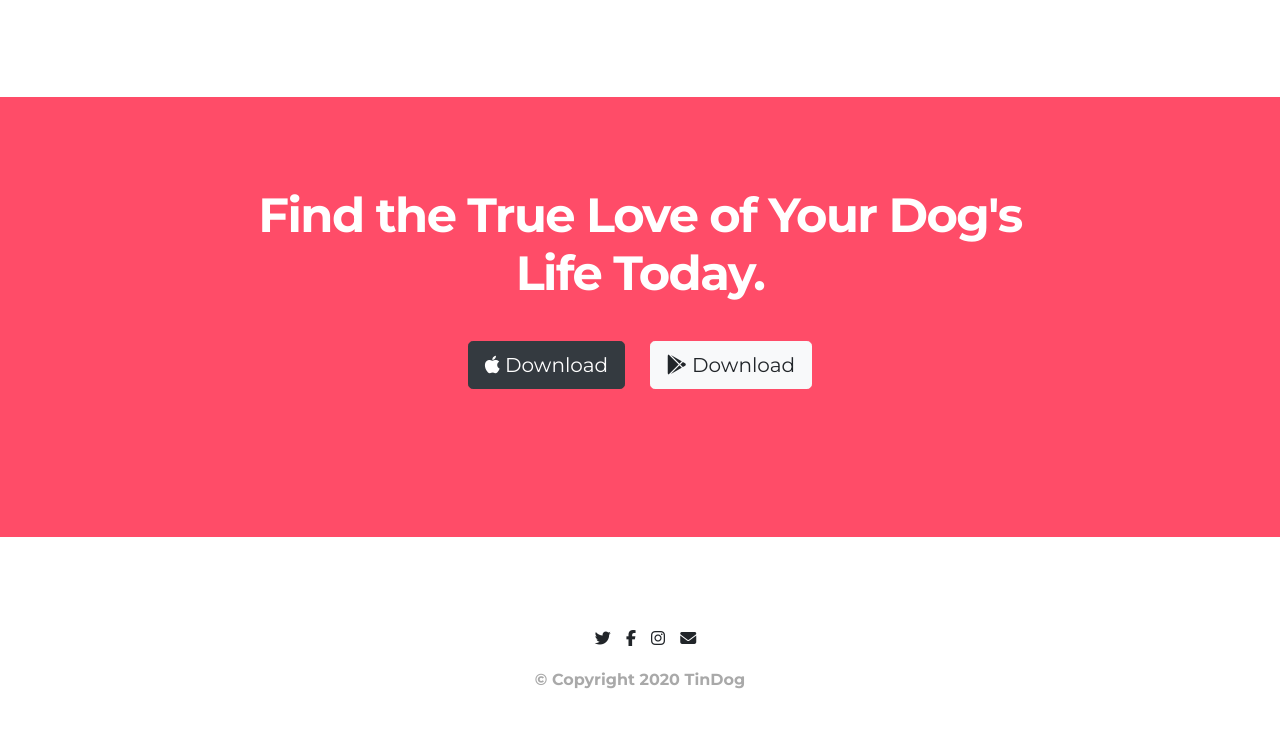
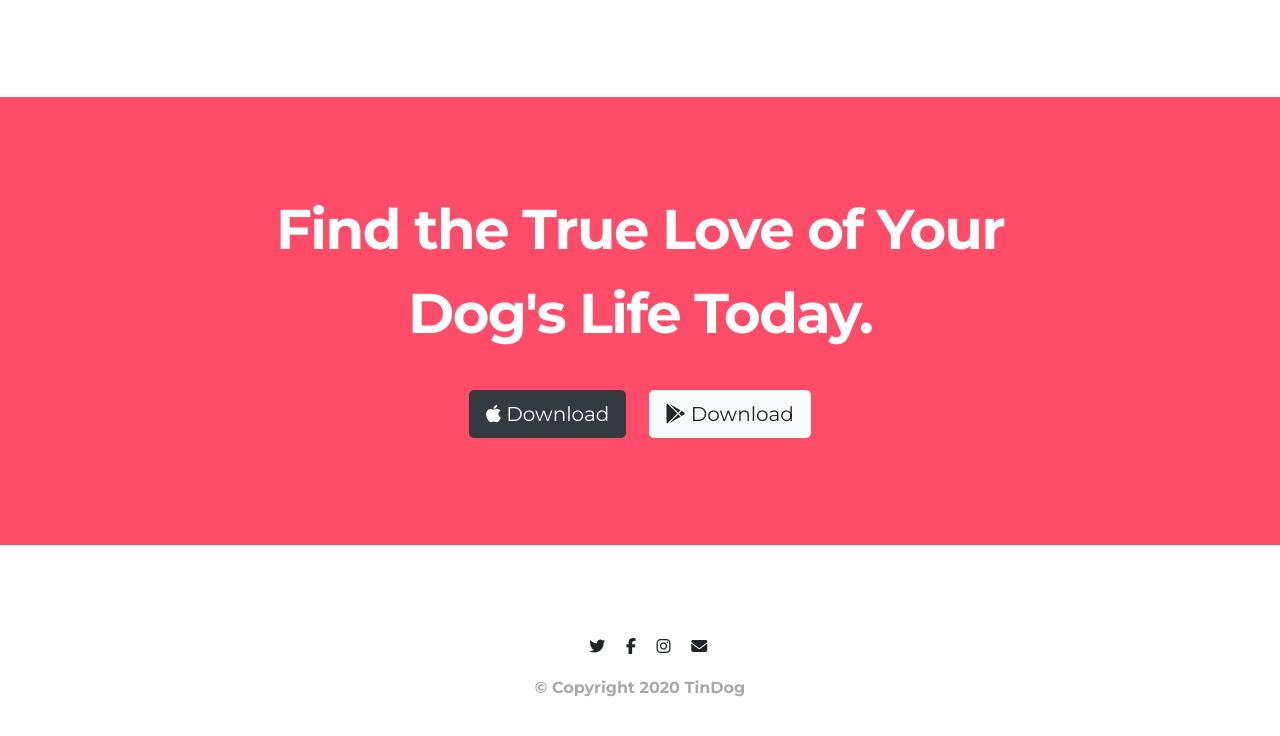
Before and after one commit to cricsomenet/Tindog, a plain HTML site: page index.html in a window 1280 px wide. Shown: the part 2576-3312 px from the top of the page. Drawn offline with nearby package versions, Linux system fonts and the light colour scheme.

Commit message:
Update styles.css

```diff
--- a/css/styles.css
+++ b/css/styles.css
@@ -183,7 +183,7 @@ padding: 100px;
 background-color: #ff4c68;
 text-align: center;
 color: #fff;
-padding: 7% 10% 10%;
+padding: 7% 15%;
 }
 
 .btn-cta {
@@ -191,8 +191,9 @@ padding: 7% 10% 10%;
 }
 
 .h3-cta {
-  font-size: 3rem;
-  padding: 0 12%;
+  font-size: 3.5rem;
+  line-height: 1.5;
+
 }
 
 #footer {
@@ -202,7 +203,7 @@ padding: 7% 10% 10%;
 }
 
 .icons-footer{
-  margin-left: 1%;
+  margin-left: 1.5%;
   margin-bottom: 2%;
 }
 
```
